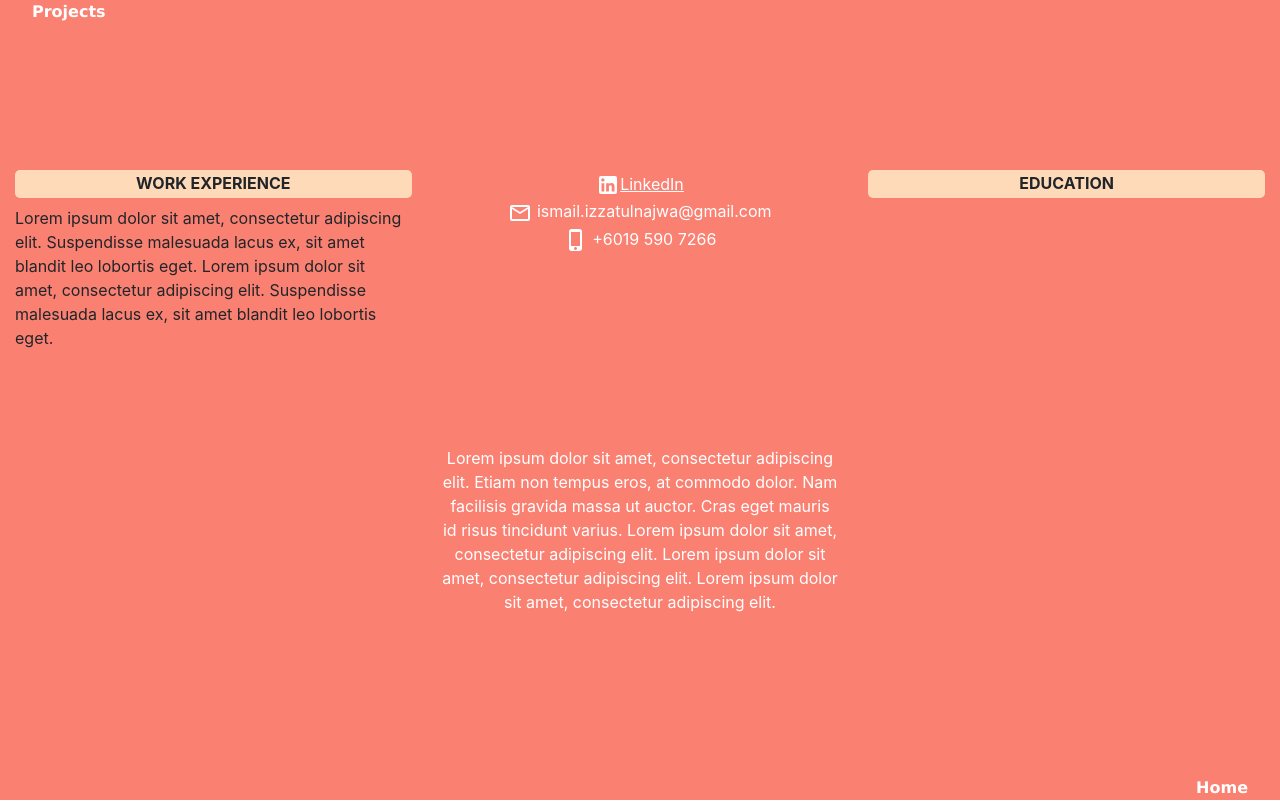
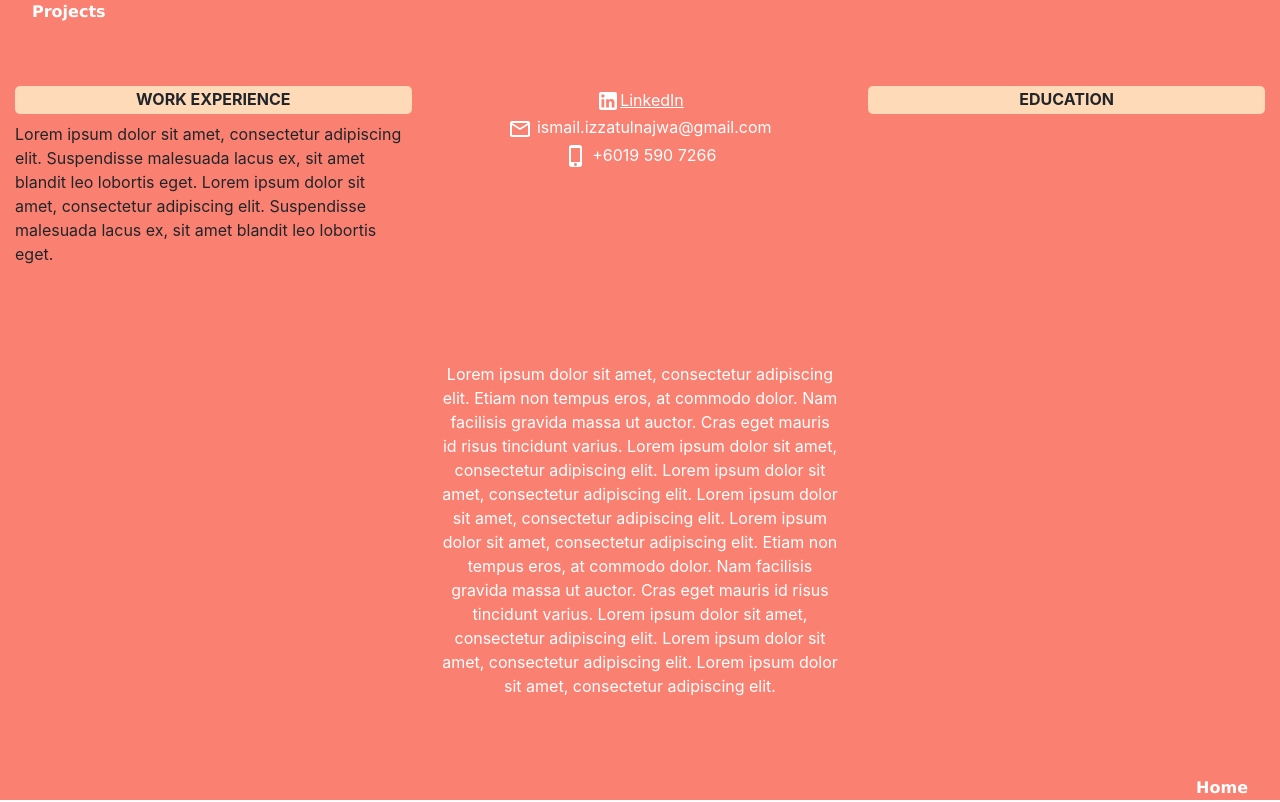
Before and after one commit to Izzywa/portfolio, a React (Create React App) app: page / in a window 1280 px wide. Both pictures are taken after a click on the element "Profile". Built offline with nearby package versions, Linux system fonts and the light colour scheme.

Commit message:
test overflow again

```diff
--- a/src/components/Profile.js
+++ b/src/components/Profile.js
@@ -14,7 +14,8 @@ export default function Profile(props) {
     Etiam non tempus eros, at commodo dolor. Nam facilisis gravida massa ut auctor. Cras eget mauris id risus tincidunt varius. \
     Lorem ipsum dolor sit amet, consectetur adipiscing elit. \
     Lorem ipsum dolor sit amet, consectetur adipiscing elit. \
-    Lorem ipsum dolor sit amet, consectetur adipiscing elit. "
+    Lorem ipsum dolor sit amet, consectetur adipiscing elit. \
+    "
 
     function redirectLinkedin() {
         window.location.href = linkedinURL
@@ -47,7 +48,7 @@ export default function Profile(props) {
                 <div className="image-div"></div>
                 </div>
                 <div className="description-div text-center">
-                    <p>{profileDesc}</p>
+                    <p>{profileDesc} {profileDesc}</p>
                     </div>
             </div>
             </>
--- a/src/css/App.css
+++ b/src/css/App.css
@@ -6,6 +6,14 @@
 
 html, body {
   margin: 0;
+  width: 100vw;
+  height: 100vh;
+  margin: 0;
+  padding: 0;
+  overflow: hidden;
+}
+
+.app {
   overflow: scroll;
 }
 
--- a/src/css/App.scss
+++ b/src/css/App.scss
@@ -9,6 +9,13 @@ $border : 2px solid red;
 
 html, body {
     margin: 0;
+    width: 100vw;
+    height: 100vh;
+    margin: 0;
+    padding: 0;
+    overflow: hidden;
+}
+.app {
     overflow: scroll;
 }
 
```
Also changed, not shown: 1 other file (tests, documents, lock files or other folders).
